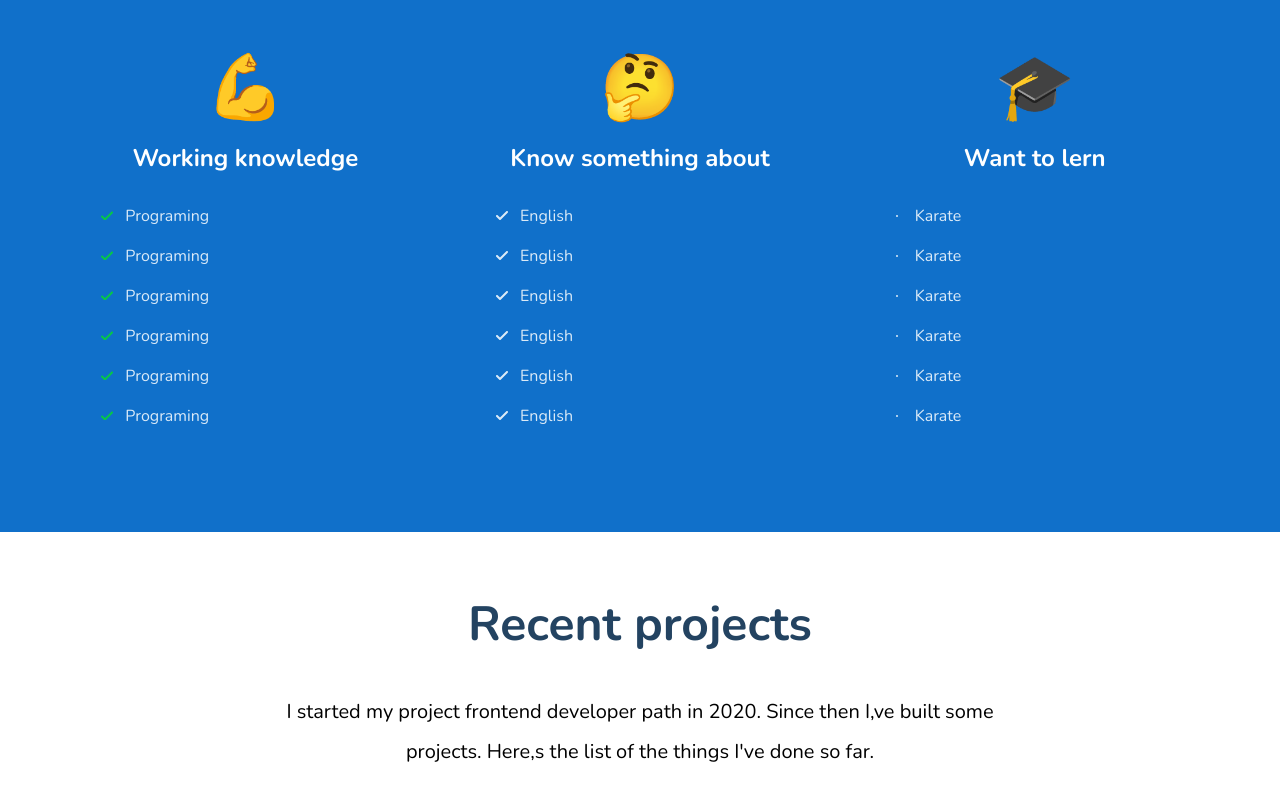
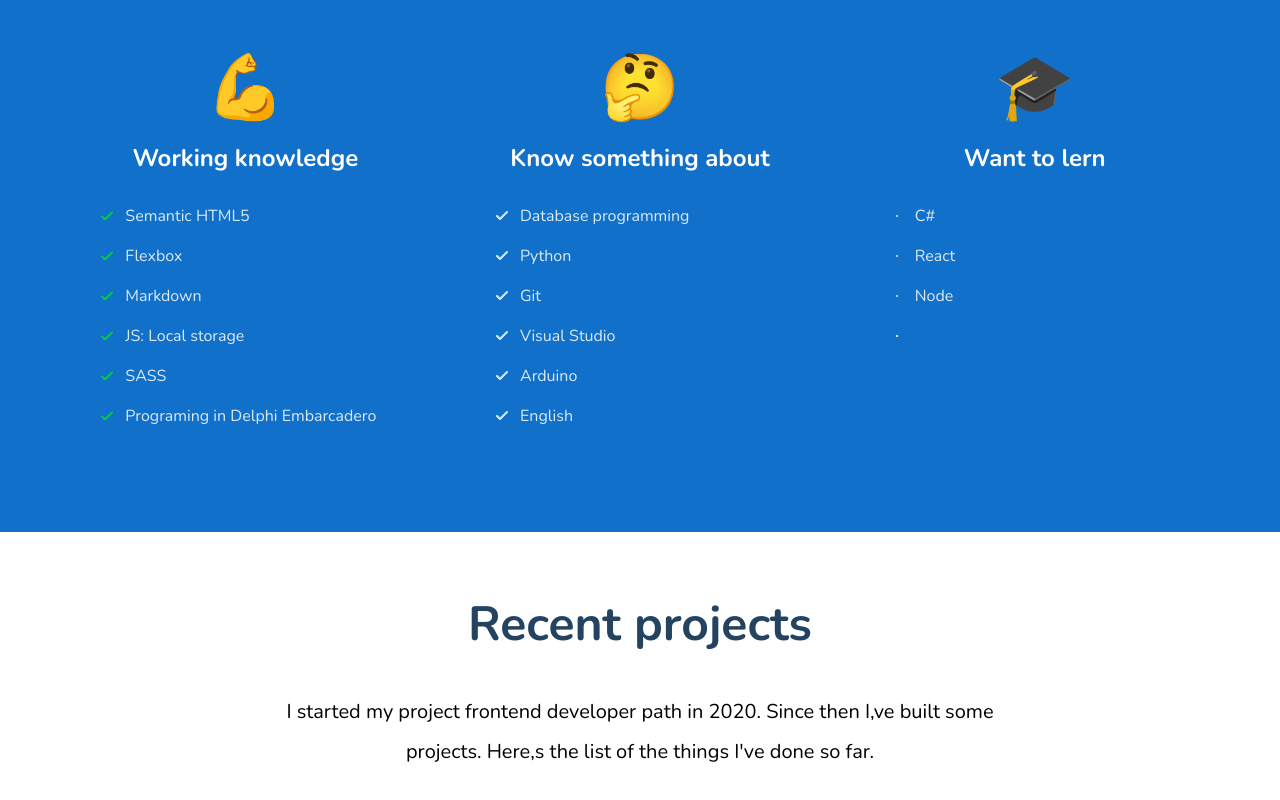
Before and after one commit to itzygzak/itzygzak.github.io, a website built with webpack: page src/pages/index.html in a window 1280 px wide. Shown: the part 1047-1847 px from the top of the page. Built offline with nearby package versions, Linux system fonts and the light colour scheme; no server answers.

Commit message:
Modify skills

```diff
--- a/src/pages/index.html
+++ b/src/pages/index.html
@@ -55,23 +55,23 @@
             <span class="skills-section__emoji">💪</span>
             <h3 class="skills-section__header">Working knowledge</h3>
             <ul class="skills-list">
-              <li class="skills-list__item">Programing</li>
-              <li class="skills-list__item">Programing</li>
-              <li class="skills-list__item">Programing</li>
-              <li class="skills-list__item">Programing</li>
-              <li class="skills-list__item">Programing</li>
-              <li class="skills-list__item">Programing</li>
+              <li class="skills-list__item">Semantic HTML5</li>
+              <li class="skills-list__item">Flexbox</li>
+              <li class="skills-list__item">Markdown</li>
+              <li class="skills-list__item">JS: Local storage</li>
+              <li class="skills-list__item">SASS</li>
+              <li class="skills-list__item">Programing in Delphi Embarcadero</li>
             </ul>
           </article>
           <article class="skills-section">
             <span class="skills-section__emoji">🤔</span>
             <h3 class="skills-section__header">Know something about</h3>
             <ul class="skills-list skills-list--blue">
-              <li class="skills-list__item">English</li>
-              <li class="skills-list__item">English</li>
-              <li class="skills-list__item">English</li>
-              <li class="skills-list__item">English</li>
-              <li class="skills-list__item">English</li>
+              <li class="skills-list__item">Database programming</li>
+              <li class="skills-list__item">Python</li>
+              <li class="skills-list__item">Git</li>
+              <li class="skills-list__item">Visual Studio</li>
+              <li class="skills-list__item">Arduino</li>
               <li class="skills-list__item">English</li>
             </ul>
           </article>
@@ -79,12 +79,12 @@
             <span class="skills-section__emoji">🎓</span>
             <h3 class="skills-section__header">Want to lern</h3>
             <ul class="skills-list skills-list--dot">
-              <li class="skills-list__item">Karate</li>
-              <li class="skills-list__item">Karate</li>
-              <li class="skills-list__item">Karate</li>
-              <li class="skills-list__item">Karate</li>
-              <li class="skills-list__item">Karate</li>
-              <li class="skills-list__item">Karate</li>
+              <li class="skills-list__item">C#</li>
+              <li class="skills-list__item">React</li>
+              <li class="skills-list__item">Node</li>
+              <li class="skills-list__item"></li>
+              <li class="skills-list__item"></li>
+              <li class="skills-list__item"></li>
             </ul>
           </article>
         </div>
```
